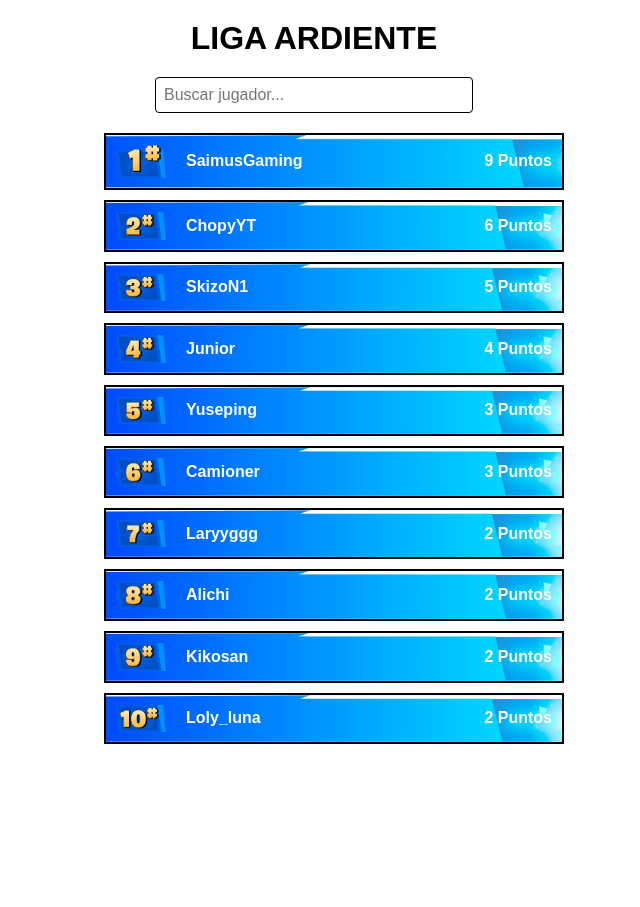
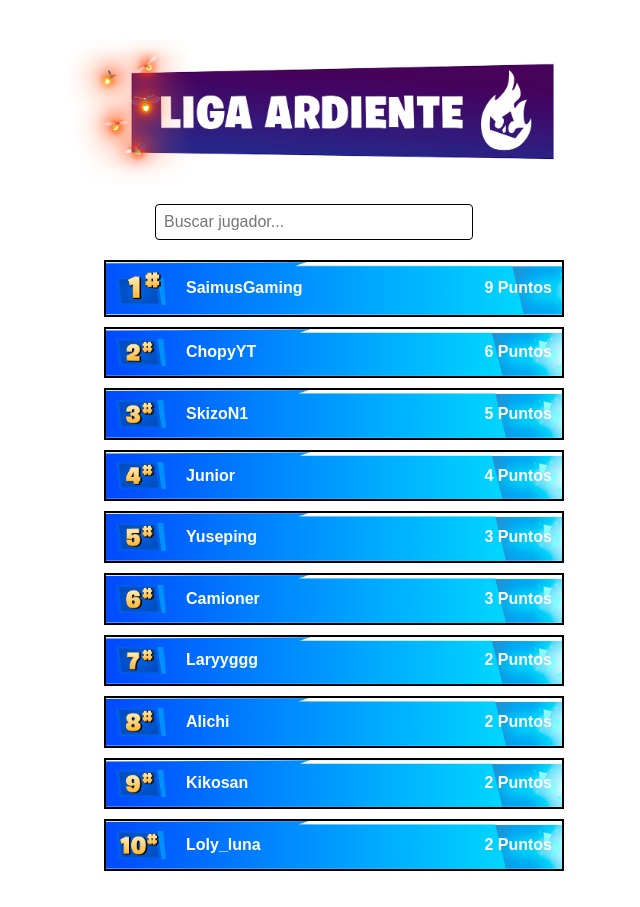
Before and after one commit to SaimusGaming/SaimusGaming.github.io, a plain HTML site: page index.html in a window 1280 px wide. Shown: the whole page, without its empty margins (326-966 px from the left). Before the commit the page ends 800 px from the top, so only its background shows below. Drawn offline with Linux system fonts and the light colour scheme.

Commit message:
Update index.html

```diff
--- a/index.html
+++ b/index.html
@@ -7,7 +7,8 @@
 </head>
 <body>
     <div class="container">
-        <h1>LIGA ARDIENTE</h1>
+        <!-- Reemplazo del título por una imagen -->
+        <img src="https://raw.githubusercontent.com/SaimusGaming/SaimusGaming.github.io/main/Imagenes/CARTELLIGA.png" alt="LIGA ARDIENTE" style="display: block; margin: 20px auto; width: 100%; max-width: 600px;">
         <input type="text" id="buscadorJugador" placeholder="Buscar jugador...">
         <ul id="jugadoresLista">
             <!-- Los jugadores se cargarán aquí mediante JavaScript -->
```
